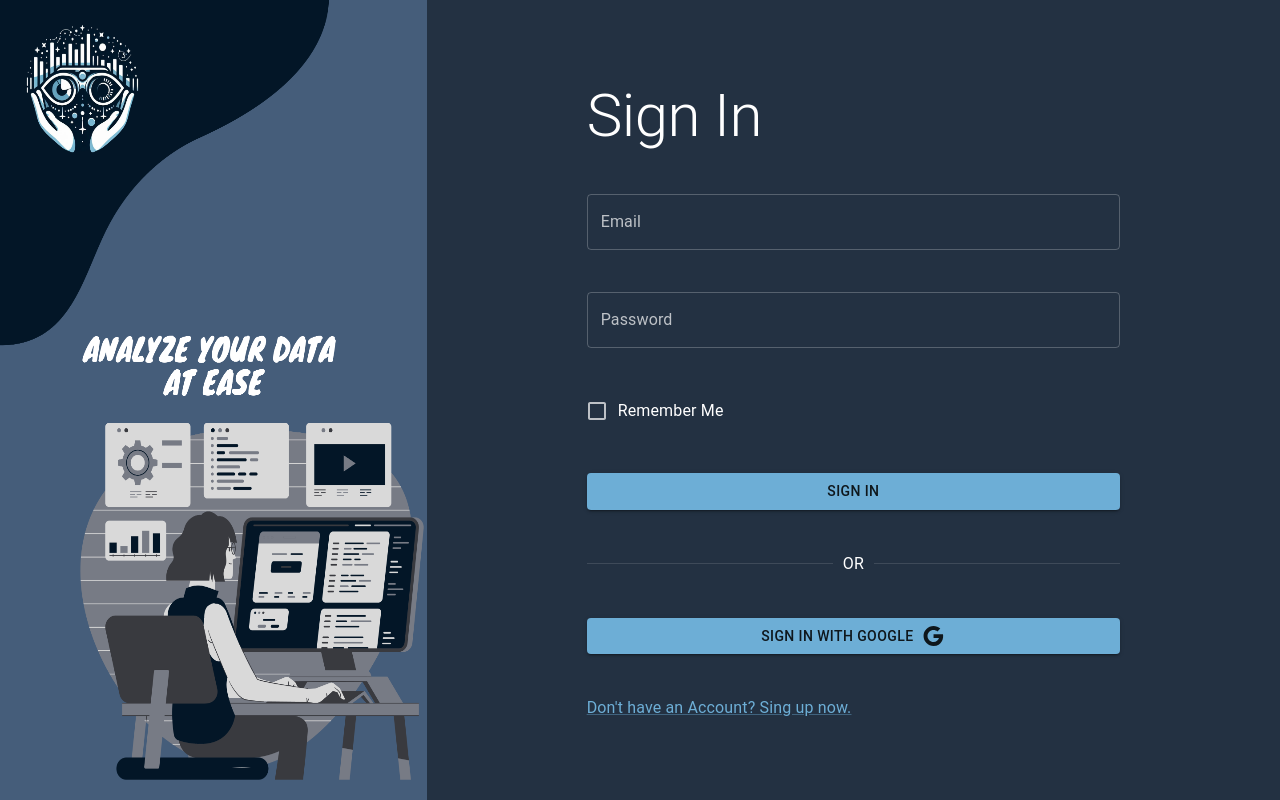
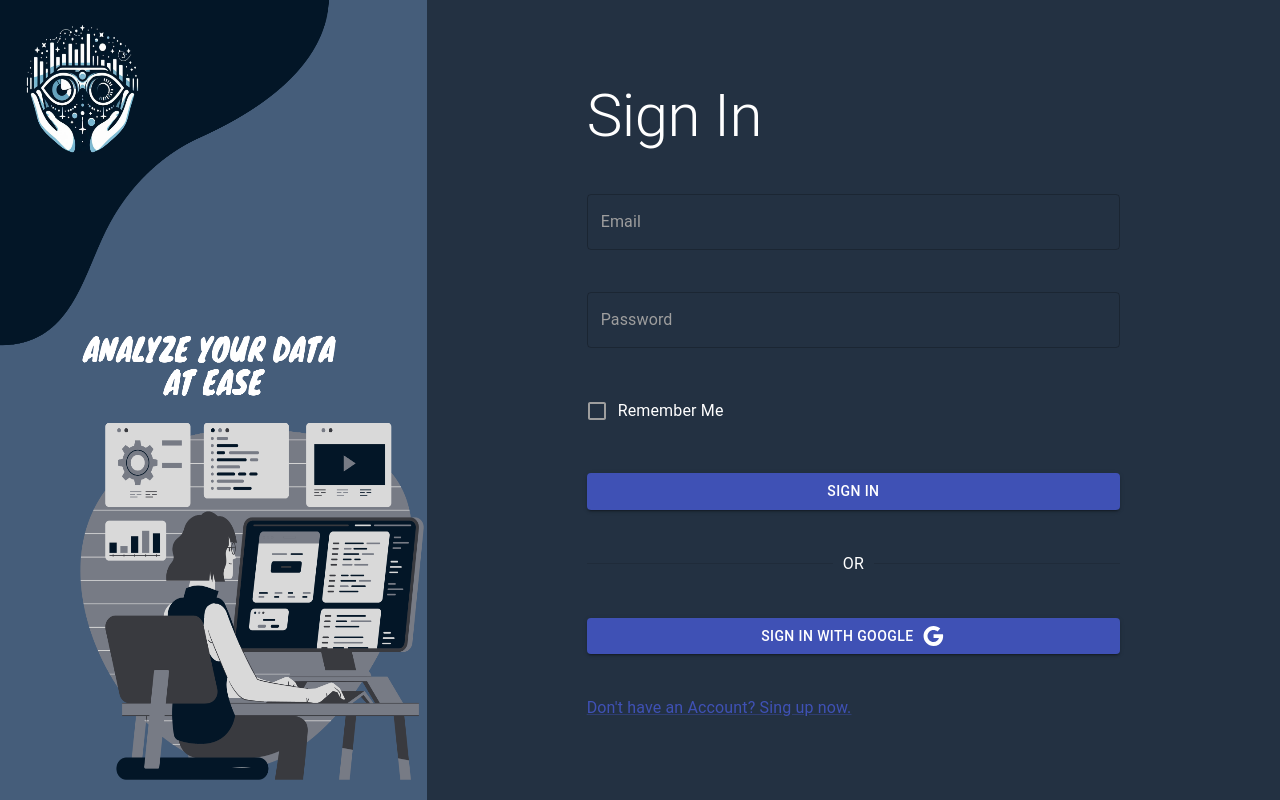
Before and after one commit to thanthtetaung4/AnalytixNexa-Client, a React (Vite) app: page /login in a window 1280 px wide. Built offline with nearby package versions, Linux system fonts and the light colour scheme; no server answers.

Commit message:
Theme Changing Feature Added

```diff
--- a/src/App.jsx
+++ b/src/App.jsx
@@ -2,36 +2,17 @@ import { BrowserRouter } from "react-router-dom";
 import AppRoutes from "./components/AppRoutes";
 import { AuthProvider } from "./components/AuthProvider";
 import { CssBaseline } from "@mui/material";
-import { createTheme, ThemeProvider } from "@mui/material/styles";
+import { ThemeProvider } from "@mui/material/styles";
 // import { useState } from "react";
+import { useThemeContext } from "./theme/ThemeContextProvider";
 
 function App() {
-  // const [isDarkMode, setIsDarkMode] = useState(true);
-  const myTheme = createTheme({
-    palette: {
-      mode: "dark",
-      background: {
-        default: "#233142",
-      },
-      text: {
-        primary: "#fff",
-      },
-      primary: {
-        light: "#bfe6f4",
-        main: "#6daed6",
-        dark: "#455d7a",
-      },
-      secondary: {
-        light: "#ffd0d6",
-        main: "#fe483f",
-        dark: "#c22325",
-      },
-    },
-  });
+  const { theme } = useThemeContext();
+
   return (
     <AuthProvider>
       <BrowserRouter>
-        <ThemeProvider theme={myTheme}>
+        <ThemeProvider theme={theme}>
           <CssBaseline />
           <AppRoutes />
         </ThemeProvider>
--- a/src/components/DashboardLayout.jsx
+++ b/src/components/DashboardLayout.jsx
@@ -70,14 +70,15 @@ const DrawerHeader = styled("div")(({ theme }) => ({
   ...theme.mixins.toolbar,
 }));
 
-const ModalBox = styled(Box)(() => ({
+const ModalBox = styled(Box)(({ theme }) => ({
   position: "absolute",
   top: "50%",
   left: "50%",
   transform: "translate(-50%, -50%)",
   width: 400,
-  backgroundColor: "#1F2A40",
-  border: "2px solid #1F2A40",
+  backgroundColor: theme.palette.modal.main,
+  border: "2px solid",
+  borderColor: theme.palette.modal.main,
   borderRadius: 5,
   boxShadow: 24,
   padding: 30,
@@ -157,9 +158,11 @@ function DashboardLayout() {
       <Drawer
         variant="permanent"
         open={open}
-        PaperProps={{
-          sx: { backgroundColor: "primary.dark" },
-        }}
+        PaperProps={
+          {
+            // sx: { backgroundColor: "primary.dark" },
+          }
+        }
       >
         {open ? (
           <DrawerHeader>
@@ -182,7 +185,7 @@ function DashboardLayout() {
         ) : (
           <DrawerHeader>
             <IconButton
-              color="inherit"
+              // color="inherit"
               aria-label="open drawer"
               onClick={handleDrawerOpen}
             >
--- /dev/null
+++ b/src/components/NightModeToggle.jsx
@@ -0,0 +1,31 @@
+import { Box, IconButton } from "@mui/material";
+import Brightness4Icon from "@mui/icons-material/Brightness4";
+import Brightness7Icon from "@mui/icons-material/Brightness7";
+import { useThemeContext } from "../theme/ThemeContextProvider";
+
+const NightModeToggle = () => {
+  const { mode, toggleColorMode } = useThemeContext();
+
+  return (
+    <Box
+      sx={{
+        display: "flex",
+        alignItems: "center",
+        justifyContent: "center",
+        bgcolor: "background.default",
+        color: "text.primary",
+        borderColor: "text.primary",
+        border: "1px solid",
+        borderRadius: 25,
+        p: 2,
+      }}
+    >
+      {mode} mode
+      <IconButton sx={{ ml: 1 }} onClick={toggleColorMode} color="inherit">
+        {mode === "dark" ? <Brightness7Icon /> : <Brightness4Icon />}
+      </IconButton>
+    </Box>
+  );
+};
+
+export default NightModeToggle;
--- a/src/components/useAuth.jsx
+++ b/src/components/useAuth.jsx
@@ -291,6 +291,12 @@ const useAuth = () => {
     }
   };
 
+  const changeTheme = async (newTheme) => {
+    await updateDoc(doc(db, "userDetails", user.uid), {
+      theme: newTheme,
+    });
+  };
+
   return {
     user,
     userDetails,
@@ -302,6 +308,7 @@ const useAuth = () => {
     uploadFile,
     deleteMultipleFilesUserDetails,
     updateResult,
+    changeTheme,
   };
 };
 
--- a/src/main.jsx
+++ b/src/main.jsx
@@ -1,5 +1,10 @@
 import ReactDOM from "react-dom/client";
 import App from "./App.jsx";
 import "./index.css";
+import { ThemeContextProvider } from "./theme/ThemeContextProvider";
 
-ReactDOM.createRoot(document.getElementById("root")).render(<App />);
+ReactDOM.createRoot(document.getElementById("root")).render(
+  <ThemeContextProvider>
+    <App />
+  </ThemeContextProvider>
+);
--- a/src/pages/Dashboard/Analyze.jsx
+++ b/src/pages/Dashboard/Analyze.jsx
@@ -50,6 +50,7 @@ const Analyze = () => {
         if (url) {
           const xhr = new XMLHttpRequest();
           xhr.responseType = "blob";
+          // eslint-disable-next-line no-unused-vars
           xhr.onload = (event) => {
             const blob = xhr.response;
             const url = window.URL.createObjectURL(blob);
--- a/src/pages/Dashboard/Settings.jsx
+++ b/src/pages/Dashboard/Settings.jsx
@@ -1,5 +1,11 @@
+import NightModeToggle from "../../components/NightModeToggle";
 const Settings = () => {
-  return <h1>Settings</h1>;
+  return (
+    <main>
+      <h1>Settings</h1>
+      <NightModeToggle />
+    </main>
+  );
 };
 
 export default Settings;
--- a/src/pages/Login.jsx
+++ b/src/pages/Login.jsx
@@ -31,7 +31,7 @@ const Login = () => {
   const { login, loginWithGoogle } = useAuth();
   const [loading, setLoading] = useState(false);
 
-  console.log("Hi from login");
+  console.log(theme.palette.text.primary);
 
   const navigate = useNavigate();
   useEffect(() => {
@@ -148,7 +148,7 @@ const Login = () => {
             sx={{
               display: "flex",
               alignItems: "center",
-              color: "#fff",
+              color: theme.palette.text.primary,
             }}
           >
             <FormControlLabel
--- /dev/null
+++ b/src/theme/ThemeContextProvider.jsx
@@ -0,0 +1,20 @@
+import { createTheme } from "@mui/material";
+import { createContext, useContext } from "react";
+import { useColorTheme } from "./use-color-theme";
+
+export const ThemeContext = createContext({
+  mode: "light",
+  toggleColorMode: () => {},
+  theme: createTheme(),
+});
+
+export const ThemeContextProvider = ({ children }) => {
+  const value = useColorTheme();
+  return (
+    <ThemeContext.Provider value={value}>{children}</ThemeContext.Provider>
+  );
+};
+
+export const useThemeContext = () => {
+  return useContext(ThemeContext);
+};
--- /dev/null
+++ b/src/theme/theme.jsx
@@ -0,0 +1,67 @@
+import { indigo, blue, grey } from "@mui/material/colors";
+
+const theme = {
+  palette: {
+    primary: indigo,
+  },
+};
+
+export const getDesignTokens = (mode) => ({
+  palette: {
+    mode,
+    ...(mode === "light"
+      ? {
+          // palette values for light mode
+          primary: blue,
+          text: {
+            primary: grey[900],
+            secondary: grey[800],
+          },
+          modal: {
+            main: "#fff",
+          },
+        }
+      : {
+          // palette values for dark mode
+          primary: indigo,
+          // divider: indigo[700],
+          background: {
+            default: "#233142",
+            paper: "#233142",
+          },
+          text: {
+            primary: "#fff",
+            secondary: grey[500],
+          },
+          modal: {
+            main: "#233142",
+          },
+        }),
+  },
+
+  // palette: {
+  //   mode: mode,
+  //   background: {
+  //     default: "#233142",
+  //   },
+  //   text: {
+  //     primary: {
+  //       light: "#000",
+  //       main: "#fff",
+  //       dark: "#fff",
+  //     },
+  //   },
+  //   primary: {
+  //     light: "#bfe6f4",
+  //     main: "#6daed6",
+  //     dark: "#455d7a",
+  //   },
+  //   secondary: {
+  //     light: "#ffd0d6",
+  //     main: "#fe483f",
+  //     dark: "#c22325",
+  //   },
+  // },
+});
+
+export default theme;
--- /dev/null
+++ b/src/theme/use-color-theme.js
@@ -0,0 +1,46 @@
+import { createTheme } from "@mui/material";
+import React, { useEffect } from "react";
+import { getDesignTokens } from "./theme";
+import useAuth from "../components/useAuth";
+
+export const useColorTheme = () => {
+  const { userDetails, changeTheme } = useAuth();
+  const [mode, setMode] = React.useState(
+    userDetails ? userDetails.theme : "dark"
+  );
+
+  useEffect(() => {
+    setMode(userDetails?.theme);
+  }, [userDetails]);
+
+  const toggleColorMode = () => {
+    setMode((prevMode) => {
+      const newMode = prevMode === "light" ? "dark" : "light";
+      changeTheme(newMode);
+      return newMode;
+    });
+  };
+
+  // const modifiedTheme = React.useMemo(
+  //   () =>
+  //     createTheme({
+  //       ...theme,
+  //       palette: {
+  //         ...theme.palette,
+  //         mode,
+  //       },
+  //     }),
+  //   [mode]
+  // );
+
+  const modifiedTheme = React.useMemo(
+    () => createTheme(getDesignTokens(mode)),
+    [mode]
+  );
+
+  return {
+    theme: modifiedTheme,
+    mode,
+    toggleColorMode,
+  };
+};
```
